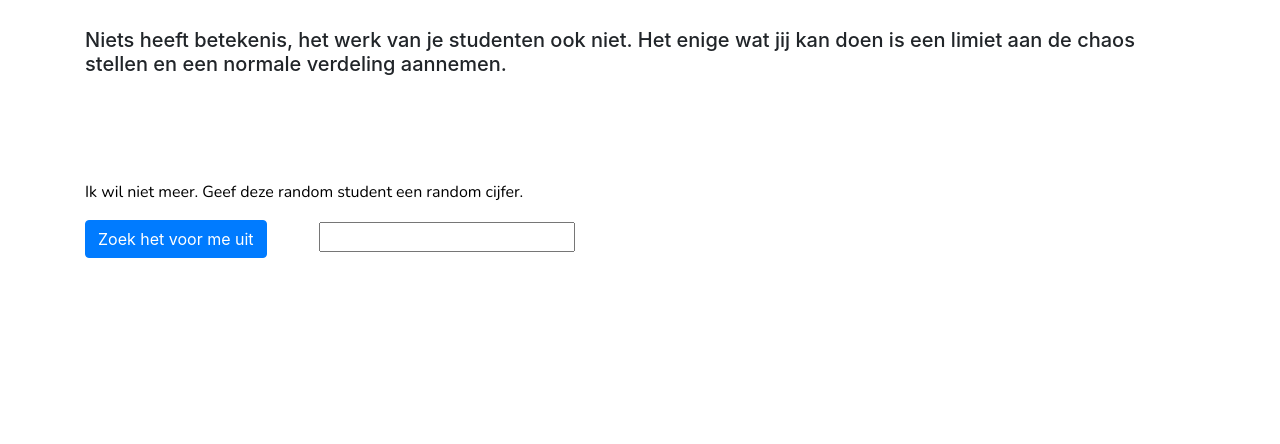
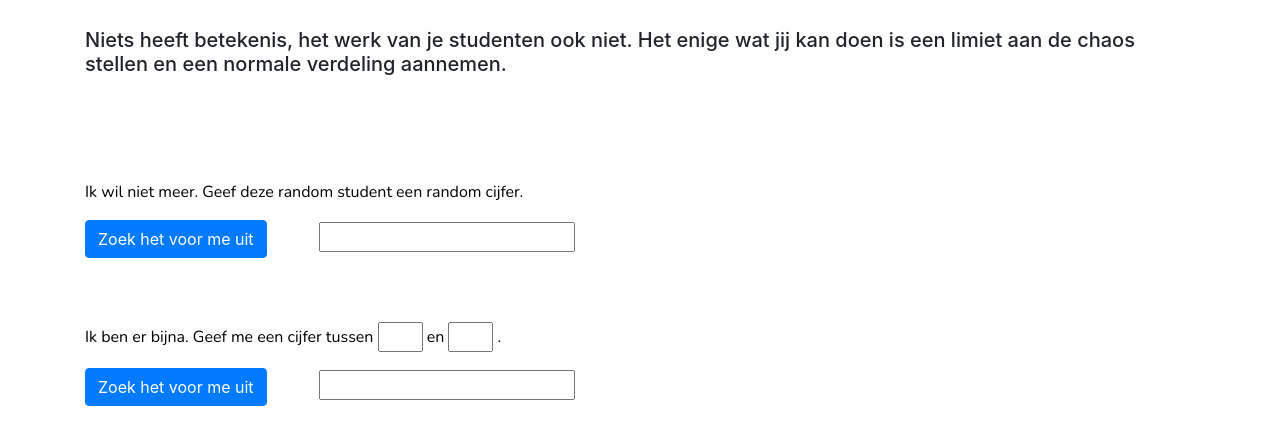
Before and after one commit to pchabets/pchabets.github.io, a plain HTML site: page index.html in a window 1280 px wide. Shown: the part 172-616 px from the top of the page. Drawn offline with nearby package versions, Linux system fonts and the light colour scheme.

Commit message:
Added new function
Added between-floats function

```diff
--- a/index.html
+++ b/index.html
@@ -48,11 +48,34 @@
 
     </div>
     <div class="row">
-      <div class="col">
+      <div class="col mb-3">
         <form>
           <input class="btn btn-primary" type="button" name="button1" value="Zoek het voor me uit" onclick="document.getElementById('output1').value = getGrade()">
           </input>
           <input class='ml-5' id="output1" type="text" value="">
+          </input>
+        </form>
+      </div>
+    </div>
+
+    <div class="row">
+      <div class="col">
+        <div class="mt-5 text-justify">
+          <p>
+            Ik ben er bijna. Geef me een cijfer tussen <input maxlength="1" size="2" id="low" type="text" value="">
+          </input> en <input maxlength="2" size="2" id="upp" type="text" value="">
+        </input>.
+          </p>
+        </div>
+      </div>
+
+    </div>
+    <div class="row">
+      <div class="col">
+        <form>
+          <input class="btn btn-primary" type="button" name="button1" value="Zoek het voor me uit" onclick="document.getElementById('output2').value = getGrade2()">
+          </input>
+          <input class='ml-5' id="output2" type="text" value="">
           </input>
         </form>
       </div>
--- a/index.js
+++ b/index.js
@@ -1,8 +1,20 @@
 function getGrade(){
   var grade = randomTruncSkewNormal({
     range: [1,10],
-    mean: 7.5,
+    mean: 7,
     stdDev: 1
+  })
+  var gradeRounded = Math.round(grade*10)/10
+  return gradeRounded
+}
+
+function getGrade2(){
+  var low = parseFloat(document.getElementById('low').value);
+  var upp = parseFloat(document.getElementById('upp').value);
+  var grade = randomTruncSkewNormal({
+    range: [low,upp],
+    mean: (upp+low)/2,
+    stdDev: (upp-low)/2
   })
   var gradeRounded = Math.round(grade*10)/10
   return gradeRounded
```
Also changed, not shown: 1 other file.
